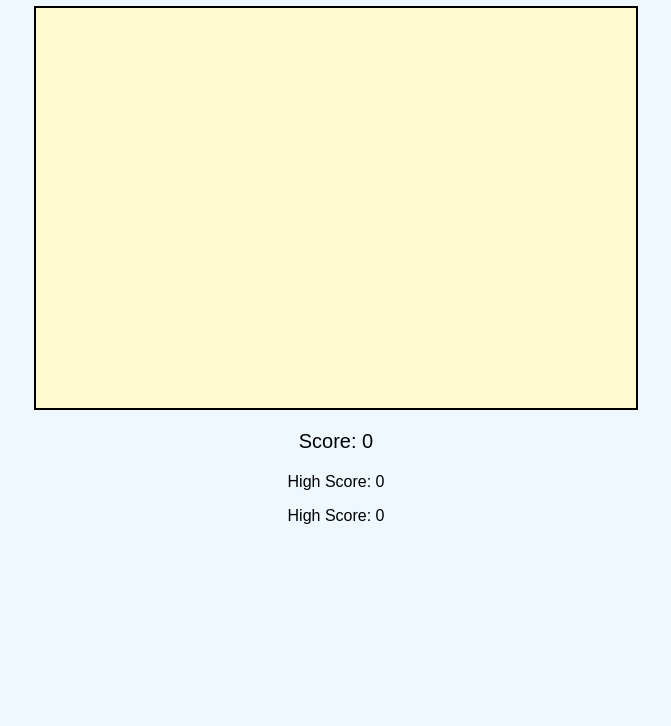
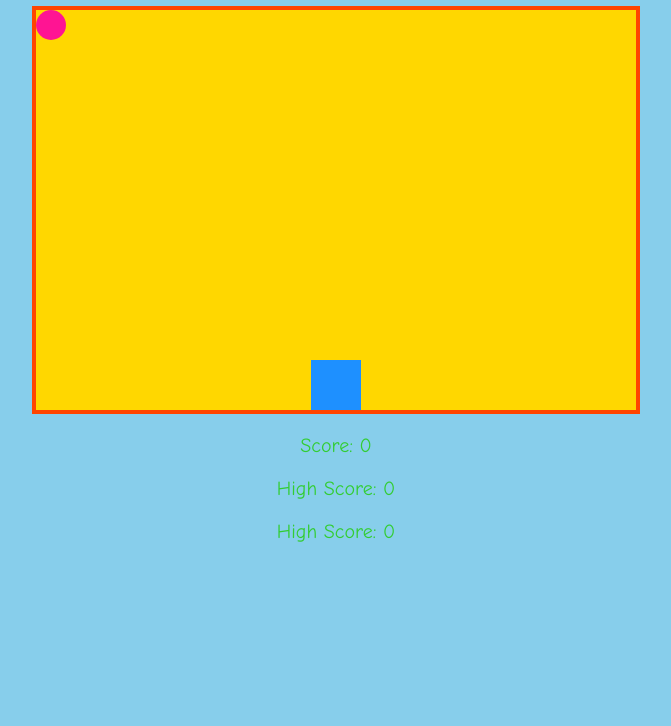
Before and after one commit to dasunsri/dasunsri.github.io, a plain HTML site: page index.html in a window 1280 px wide. Shown: the part 74-800 px from the top of the page, without its empty margins (304-975 px from the left). Drawn offline with Linux system fonts and the light colour scheme.

Commit message:
Update style.css

```diff
--- a/style.css
+++ b/style.css
@@ -1,28 +1,44 @@
 body {
-    font-family: Arial, sans-serif;
+    font-family: 'Comic Sans MS', sans-serif;
     text-align: center;
-    background-color: #f0f8ff;
+    background-color: #87CEEB;
+}
+
+h1 {
+    color: #FF6347;
 }
 
 #game-area {
     width: 600px;
     height: 400px;
-    border: 2px solid #000;
+    border: 4px solid #FF4500;
     margin: 20px auto;
     position: relative;
-    background-color: #fffacd;
+    background-color: #FFD700;
+    overflow: hidden;
 }
 
-#ball {
+#player {
     width: 50px;
     height: 50px;
-    background-color: red;
-    border-radius: 50%;
+    background-color: #1E90FF;
     position: absolute;
-    cursor: pointer;
+    bottom: 0;
+    left: 50%;
+    transform: translateX(-50%);
 }
 
-#score, #time {
+#star {
+    width: 30px;
+    height: 30px;
+    background-color: #FF1493;
+    position: absolute;
+    top: 0;
+    border-radius: 50%;
+}
+
+#score, #high-score {
     font-size: 20px;
     margin-top: 10px;
+    color: #32CD32;
 }
```
